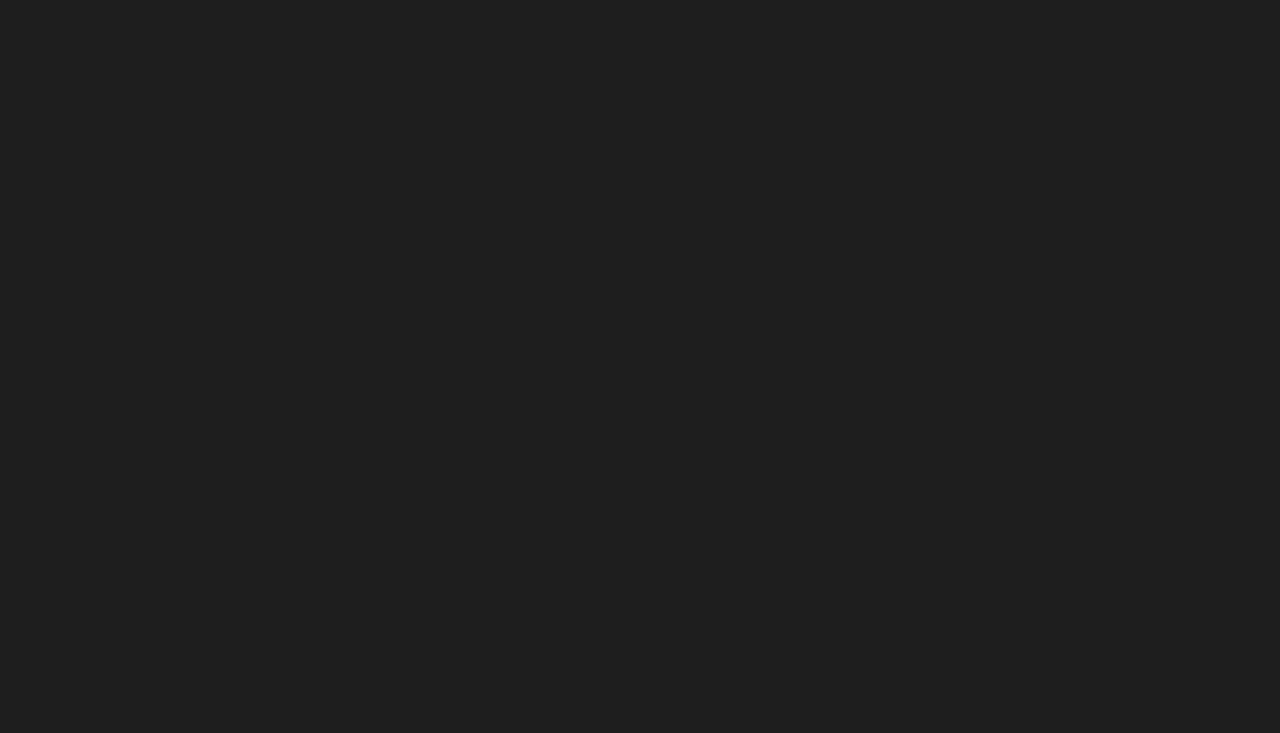
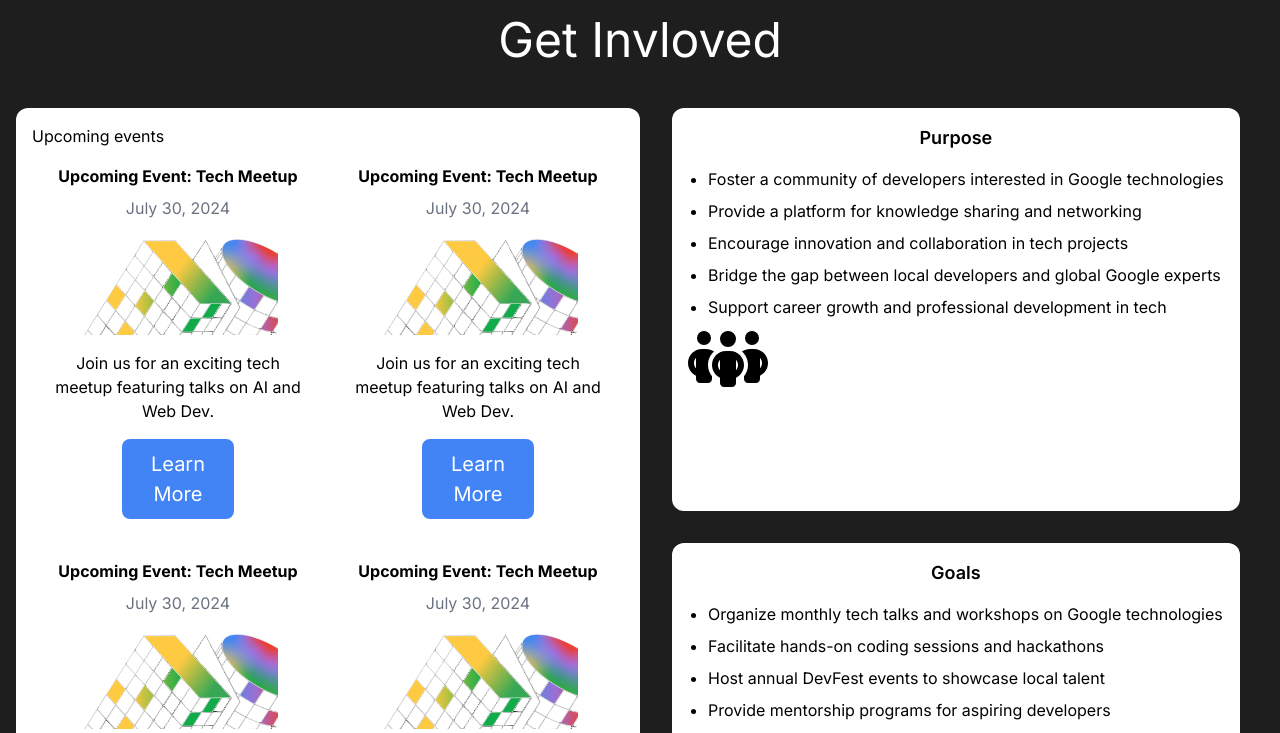
Before and after one commit to GdscCpp/socal-gd-website, a Next.js app: page /gdg-page in a window 1280 px wide. Shown: the part 1860-2593 px from the top of the page. Built offline with nearby package versions, Linux system fonts and the light colour scheme.

Commit message:
Bevy Card/End Section WIP

```diff
--- /dev/null
+++ b/src/app/gdg-page/components/Card-Bevy.tsx
@@ -0,0 +1,52 @@
+import Button, { BUTTON_VARIANTS } from "@/components/input/Button";
+import Image from "next/image";
+
+interface CardProps {
+  header: string;
+  date: string;
+  photo: string;
+  description: string;
+  link: string;
+}
+
+export default function Card({
+  header,
+  date,
+  photo,
+  description,
+  link,
+}: CardProps) {
+  return (
+    <div className="flex flex-col justify-center items-center text-center bg-white p-4 rounded-lg shadow-md max-w-sm">
+      {/* Header */}
+      <h2 className="text-xl font-bold mb-2">{header}</h2>
+
+      {/* Date */}
+      <p className="text-sm text-gray-500 mb-4">{date}</p>
+
+      {/* Photo */}
+      <div className="mb-4">
+        <Image
+          alt="Card photo"
+          height={200}
+          width={200}
+          src={photo}
+          className="rounded-md object-cover"
+        />
+      </div>
+
+      {/* Description */}
+      <p className="mb-4">{description}</p>
+
+      {/* Link */}
+      <a href={link} target="_blank" rel="noopener noreferrer">
+        <Button
+          variant={BUTTON_VARIANTS.PRIMARY_SM}
+          label="Learn More"
+          type="button"
+          className="w-28 text-body-sm"
+        />
+      </a>
+    </div>
+  );
+}
--- a/src/app/gdg-page/sections/End.tsx
+++ b/src/app/gdg-page/sections/End.tsx
@@ -1,14 +1,85 @@
+import Card from "../components/Card-Bevy";
+
+import { FaPeopleGroup } from "react-icons/fa6";
+import { GiStairsGoal } from "react-icons/gi";
+
+const sampleCardProps = {
+  header: "Upcoming Event: Tech Meetup",
+  date: "July 30, 2024",
+  photo: "/images/google-gdg-header.png",
+  description:
+    "Join us for an exciting tech meetup featuring talks on AI and Web Dev.",
+  link: "https://example.com/event",
+};
+
 export default function End() {
   return (
     <div className="flex flex-col bg-dark-400 p-4 min-h-screen">
+      <p className="text-white text-center p-8 text-heading-lg">
+        Get Invloved{" "}
+      </p>
       {/* CONT FLEX ROW 1 - 1  */}
       <div className="flex ">
         {/* BEVY SECTION */}
-        <div className="h-96 bg-white"></div>
-        {/* PURPOSE | GOALS COL */}
-        <div className="flex flex-col h-auto">
-          <div className="h-1/2"></div>
-          <div className="h-1/2"></div>
+        <div className="flex flex-col lg:flex-row w-full gap-8">
+          {/* CITY MAP */}
+          <div className="w-full h-full lg:w-1/2 bg-white rounded-xl p-4 relative overflow-hidden">
+            {/* Map Image */}
+            Upcoming events
+            <div className="grid grid-cols-2 gap-2">
+              <Card {...sampleCardProps} />
+              <Card {...sampleCardProps} />
+              <Card {...sampleCardProps} />
+              <Card {...sampleCardProps} />
+            </div>
+          </div>
+          {/* PURPOSE | GOALS COL */}
+          <div className="flex flex-col h-auto gap-8">
+            <div className="h-1/2 w-full bg-white rounded-xl p-4">
+              {/* HEADER */}
+              <h2 className="text-2xl font-semibold mb-4 text-body-xl text-center ">
+                Purpose
+              </h2>
+              <ul className="list-disc pl-5 space-y-2">
+                <li>
+                  Foster a community of developers interested in Google
+                  technologies
+                </li>
+                <li>Provide a platform for knowledge sharing and networking</li>
+                <li>Encourage innovation and collaboration in tech projects</li>
+                <li>
+                  Bridge the gap between local developers and global Google
+                  experts
+                </li>
+                <li>
+                  Support career growth and professional development in tech
+                </li>
+              </ul>
+              <FaPeopleGroup className="w-20 h-20 " />
+            </div>
+            <div className="h-1/2 w-full bg-white rounded-xl p-4">
+              {/* HEADER */}
+              <h2 className="text-2xl font-semibold mb-4 text-body-xl  text-center">
+                Goals
+              </h2>
+              <ul className="list-disc pl-5 space-y-2">
+                <li>
+                  Organize monthly tech talks and workshops on Google
+                  technologies
+                </li>
+                <li>Facilitate hands-on coding sessions and hackathons</li>
+                <li>Host annual DevFest events to showcase local talent</li>
+                <li>Provide mentorship programs for aspiring developers</li>
+                <li>
+                  Collaborate with other tech communities for larger impact
+                </li>
+                <li>
+                  Increase diversity and inclusion in the local tech ecosystem
+                </li>
+              </ul>
+              <GiStairsGoal className="w-20 h-20 " />
+            </div>
+          </div>
         </div>
       </div>
     </div>
```
